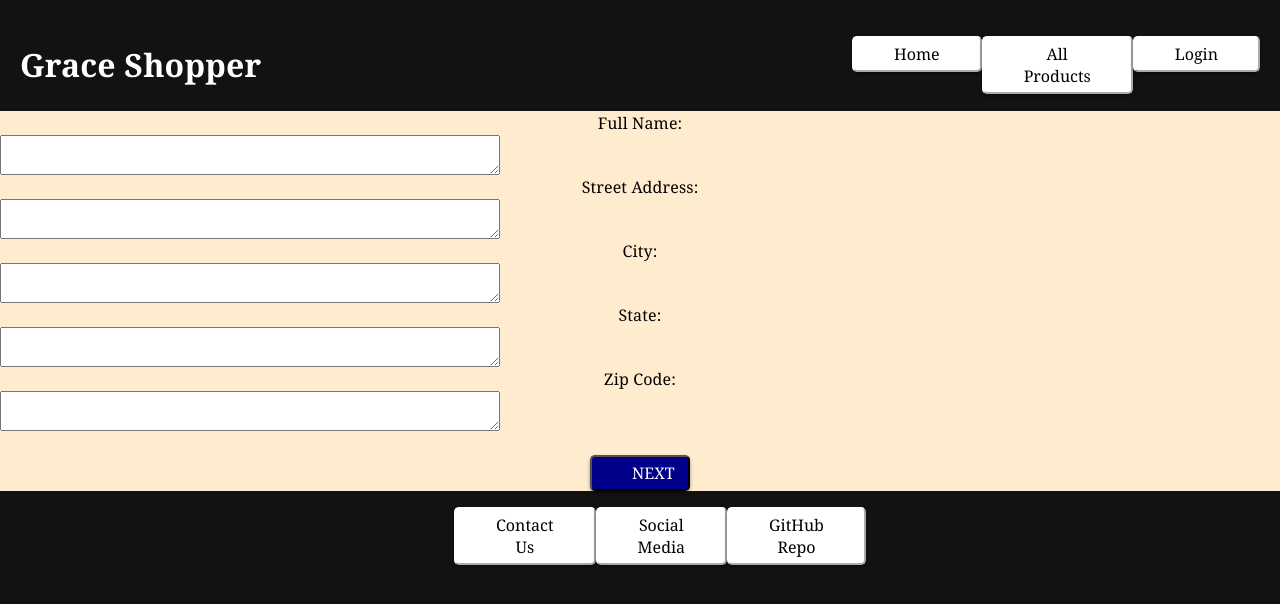
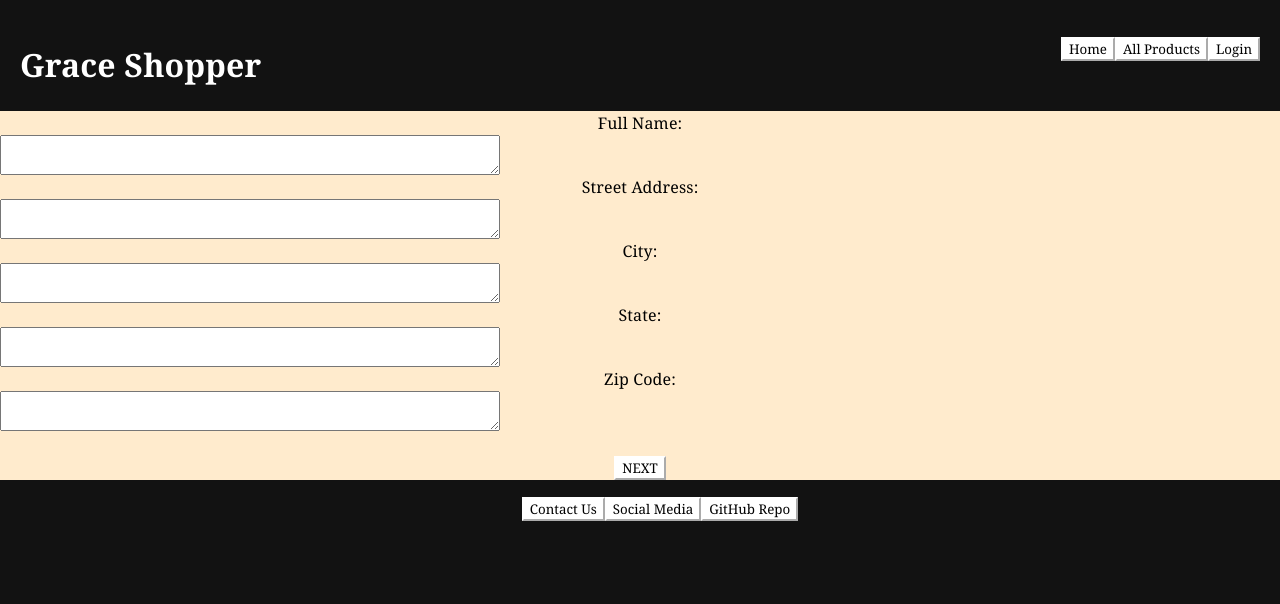
Before and after one commit to Fullslackers-Team/grace-shopper, a React (Vite) app in the folder client/: page /checkout in a window 1280 px wide. Shown: the top 604 px of the page. Built offline with nearby package versions, Linux system fonts and the light colour scheme; no server answers.

Commit message:
changed css

```diff
--- a/client/src/pages/Checkout/CheckoutShip.jsx
+++ b/client/src/pages/Checkout/CheckoutShip.jsx
@@ -1,7 +1,7 @@
 import "./checkout.css";
 import React, { useState } from "react";
 
-export default function CheckoutShip({ setPage }) {
+export default async function CheckoutShip({ setPage }) {
 	const [fullname, setFullName] = useState("");
 	const [streetaddress, setStreetAddress] = useState("");
 	const [city, setCity] = useState("");
@@ -48,7 +48,11 @@ export default function CheckoutShip({ setPage }) {
 				/>
 
 				<br></br>
-        <button type="submit" onClick={() => setPage("CheckoutPay")}>
+				<button
+					className="link"
+					type="submit"
+					onClick={() => setPage("CheckoutPay")}
+				>
 					NEXT
 				</button>
 			</form>
--- a/client/src/pages/Checkout/checkout.css
+++ b/client/src/pages/Checkout/checkout.css
@@ -11,25 +11,9 @@
 	color: black;
 }
 
-.checkout-form-ship {
-}
-
-label {
-}
-
 textarea {
 	width: 500px;
 	height: 40px;
 	display: flex;
 	align-content: center;
 }
-
-button {
-  font-size: 12pt;
-  color: white;
-  background: darkblue;
-  padding: 5px 40px;
-  border-radius: 5px;
-  box-shadow: 0 2px 5px -2px black;
-  width: 100px;
-}
```
Lines whose indentation alone changed are shown as unchanged.
